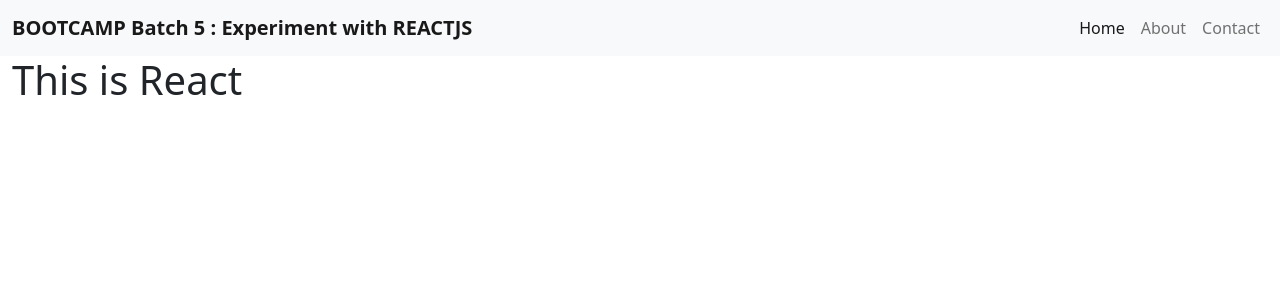
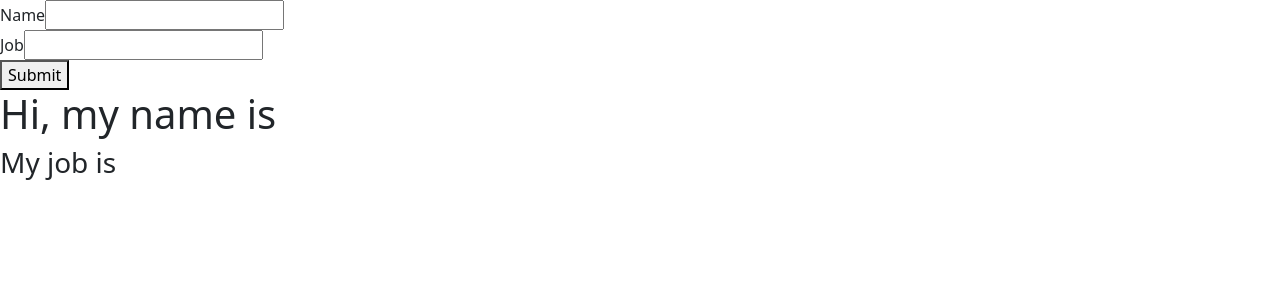
Before and after one commit to teruboi/bootcamp_day18, a React (Create React App) app in the folder my_first_react/: page / in a window 1280 px wide. Shown: the top 300 px of the page. Built offline with nearby package versions, Linux system fonts and the light colour scheme.

Commit message:
input function using useState()

```diff
--- a/my_first_react/package.json
+++ b/my_first_react/package.json
@@ -8,7 +8,7 @@
     "@testing-library/user-event": "^13.5.0",
     "react": "^18.2.0",
     "react-dom": "^18.2.0",
-    "react-scripts": "5.0.1",
+    "react-scripts": "^5.0.1",
     "web-vitals": "^2.1.4"
   },
   "scripts": {
--- a/my_first_react/public/index.html
+++ b/my_first_react/public/index.html
@@ -28,7 +28,7 @@
   </head>
   <body>
     <noscript>You need to enable JavaScript to run this app.</noscript>
-    <div id="navbar"></div>
+
     <div id="root"></div>
     <!--
       This HTML file is a template.
--- a/my_first_react/src/App.js
+++ b/my_first_react/src/App.js
@@ -1,3 +1,4 @@
+import { useRef, useState } from 'react';
 import './App.css';
 
 //Module for navbar, copied from Bootstrap and modified
@@ -38,4 +39,30 @@ function Body() {
   );
 }
 
-export { Navbar, Body };
+function App() {
+  const [inputs, setInputs] = useState({
+    name: '',
+    job: ''
+  })
+
+  const handleClick = () => {
+      const name = document.querySelector("input[name='name']").value
+      const job = document.querySelector("input[name='job']").value
+      setInputs({name: name, job: job})
+  }
+  return(
+    <div>
+      <form>
+        <label>Name</label>
+        <input type="text" name='name' /><br></br>
+        <label>Job</label>
+        <input type="text" name='job'  /><br></br>
+        <button type='button' onClick={handleClick}>Submit</button>
+      </form>
+
+      <h1>Hi, my name is {inputs.name}</h1>
+      <h3>My job is {inputs.job}</h3>
+    </div>)
+}
+
+export { Navbar, Body, App };
--- a/my_first_react/src/index.js
+++ b/my_first_react/src/index.js
@@ -1,16 +1,19 @@
 //Importing React modules for rendering
 import React from 'react';
-import ReactDOM from 'react-dom';
+import ReactDOM from 'react-dom/client';
 
 //Importing components from App.js
-import { Navbar, Body } from './App';
+import { Navbar, Body, App } from './App';
 import './index.css';
 
 //Function to simplify rendering to HTML
 function render(content, id) {
   ReactDOM.render(content, document.getElementById(id))
 }
+const el = document.getElementById("root")
+const root = ReactDOM.createRoot(el)
 
+root.render(<App name="Rey" job="Professional Procrastinator" />)
 //Renderer
-render(<Navbar />, "navbar")
-render(<Body />, "root")
+// render(<Navbar />, "navbar")
+// render(<Body />, "root")
```
Also changed, not shown: 1 other file (tests, documents, lock files or other folders).
